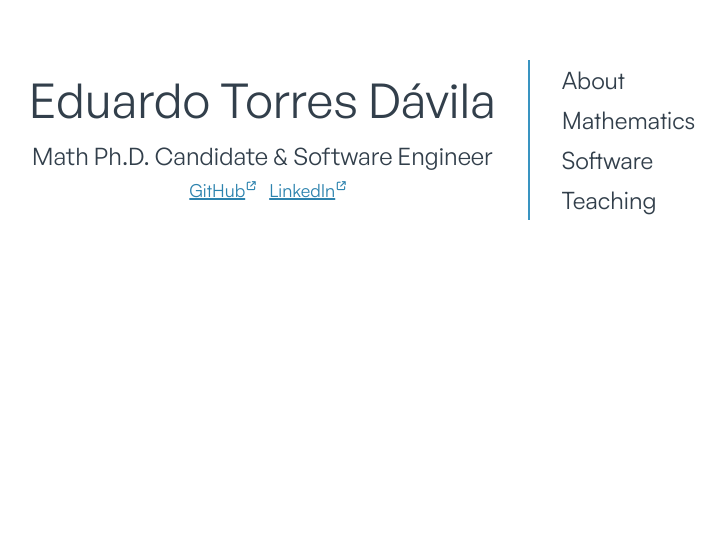
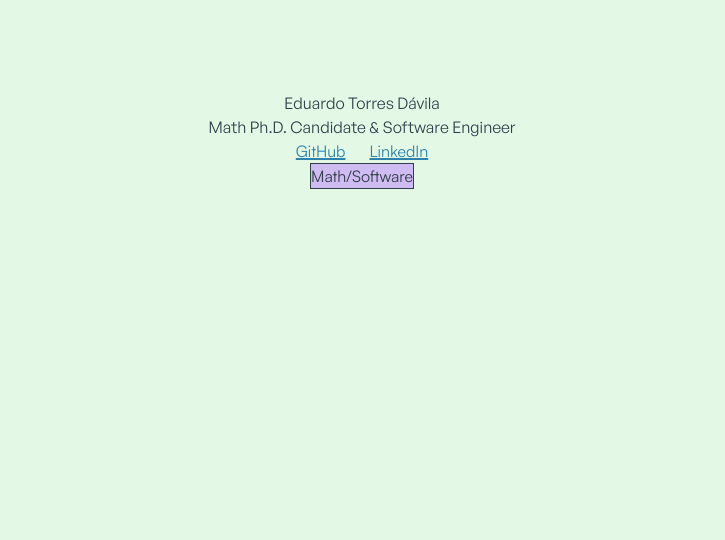
Before and after one commit to etdavila10/etorresdavila, an Astro site: page / in a window 1280 px wide. Shown: the part 260-800 px from the top of the page, without its empty margins (278-1003 px from the left). Built offline with nearby package versions, Linux system fonts and the light colour scheme; Astro itself is replaced by a stand-in of ours.

Commit message:
Started development on software/math switch

```diff
--- a/src/components/Footer.astro
+++ b/src/components/Footer.astro
@@ -16,6 +16,6 @@ let year = d.getFullYear();
   </div>
   <div class="font-display text-sm lg:text-lg text-grey-300">
     <span>Last update:</span>
-    <span id="git-last-commit-date">07/24/2024</span>
+    <span id="git-last-commit-date">08/06/2024</span>
   </div>
 </footer>
--- a/src/components/Welcome.astro
+++ b/src/components/Welcome.astro
@@ -1,76 +1,36 @@
-<div class="flex items-center justify-center h-screen">
-  <div class="flex flex-col items-center md:pr-8">
-    <h1 class="font-display text-2xl sm:text-4xl lg:text-5xl mb-4">
+<div class="flex flex-col items-center justify-center h-screen bg-green-50">
+  <div class="flex flex-col items-center">
+    <h1 class="font-display">
       Eduardo Torres D&aacutevila
     </h1>
-    <h2 class="font-display text-lg sm:text-2xl mb-1">
+    <h2 class="font-display">
       Math Ph.D. Candidate & Software Engineer
     </h2>
     <div class="flex gap-6">
       <a
         href="https://github.com/etdavila10"
-        class="block text-lg relative underline decoration-2 hover:no-underline hover:text-lightBlue-400 text-lightBlue-600"
+        class="underline decoration-2 hover:no-underline hover:text-lightBlue-400 text-lightBlue-600"
       >
         GitHub
-        <div
-          class="absolute w-5 h-5 top-0 -right-4 flex items-center justify-center text-xs"
-        >
-          <i class="fa-solid fa-arrow-up-right-from-square fa-xs"></i>
-        </div>
       </a>
       <a
         href="https://www.linkedin.com/in/etorres10/"
-        class="block text-lg relative underline decoration-2 hover:text-lightBlue-400 hover:no-underline text-lightBlue-600"
+        class="underline decoration-2 hover:text-lightBlue-400 hover:no-underline text-lightBlue-600"
       >
         LinkedIn
-        <div
-          class="absolute w-5 h-5 top-0 -right-4 flex items-center justify-center text-xs"
-        >
-          <i class="fa-solid fa-arrow-up-right-from-square fa-xs"></i>
-        </div>
       </a>
     </div>
   </div>
-  <div
-    class="hidden md:border-l-2 md:border-lightBlue-500 md:flex-col md:flex md:pl-8 md:text-xl lg:text-2xl"
-  >
-    <button
-      class="hover:text-grey-500 hover:scale-110 cursor-pointer transition my-1 w-fit"
-      onclick="handleScroll('about-container')"
-    >
-      About
-    </button>
-    <button
-      class="hover:text-grey-500 hover:scale-110 cursor-pointer transition my-1 w-fit"
-      onclick="handleScroll('mathematics-container')"
-    >
-      Mathematics
-    </button>
-    <button
-      class="hover:text-grey-500 hover:scale-110 cursor-pointer transition my-1 w-fit"
-      onclick="handleScroll('software-container')"
-    >
-      Software
-    </button>
-    <button
-      class="hover:text-grey-500 hover:scale-110 cursor-pointer transition my-1 w-fit"
-      onclick="handleScroll('teaching-container')"
-    >
-      Teaching
-    </button>
-    <!-- TODO: Include community section -->
-    <!-- <button -->
-    <!--   class="hover:text-grey-500 hover:scale-110 cursor-pointer transition my-1 w-fit" -->
-    <!--   onclick="handleScroll('community-container')" -->
-    <!-- > -->
-    <!--   Community -->
-    <!-- </button> -->
-  </div>
+  <button class="border bg-purple-100" onclick="mathSoftToggle()">Math/Software</button>
 </div>
 
 <script is:inline>
-  const handleScroll = (divId) => {
-    let divElement = document.getElementById(divId);
-    window.scrollTo(0, divElement.offsetTop);
-  };
+  const mathSoftToggle = () => {
+    const softwareSection = document.getElementById("software-container");
+    const mathSection = document.getElementById("mathematics-container");
+    const teachingSection = document.getElementById("teaching-container");
+    softwareSection.classList.toggle("hidden");
+    mathSection.classList.toggle("hidden");
+    teachingSection.classList.toggle("hidden");
+  }
 </script>
```
